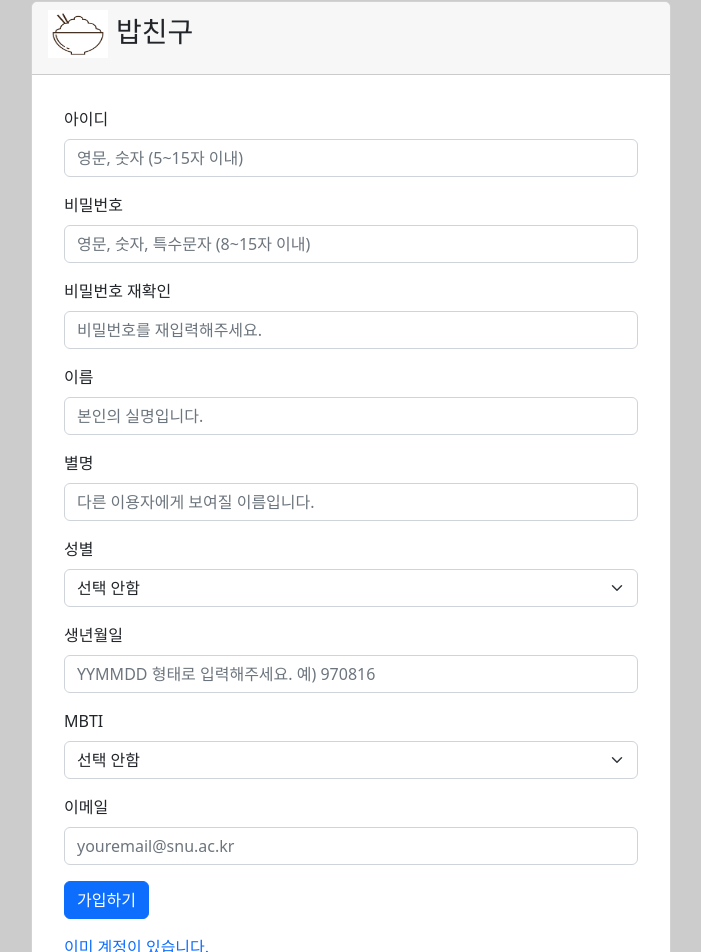
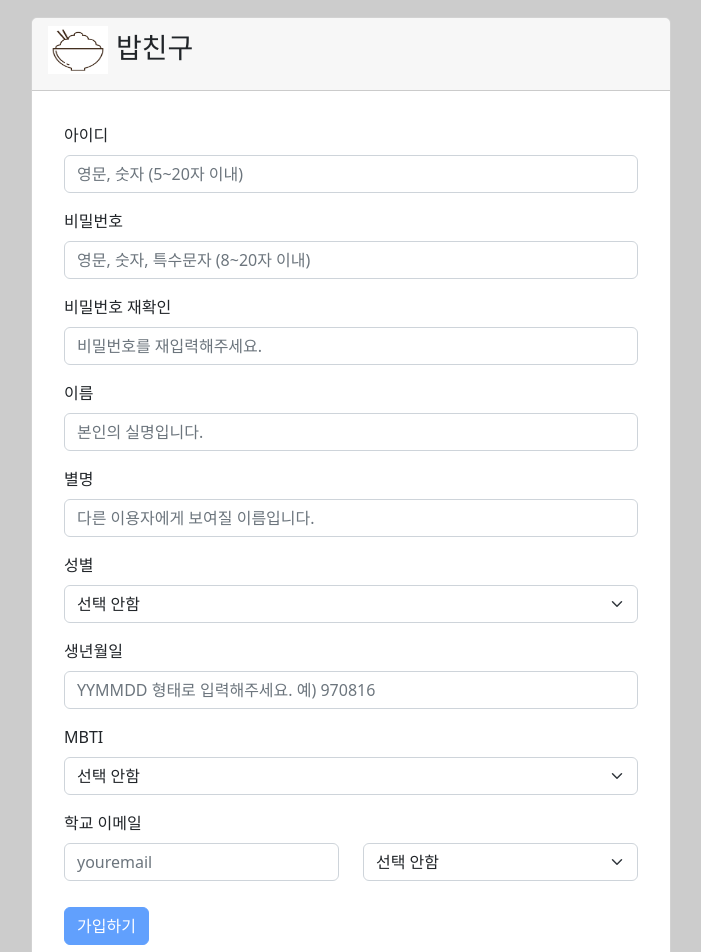
Before and after one commit to swsnu/swppfall2022-team2, a React (Create React App) app in the folder frontend/: page /signup in a window 1280 px wide. Shown: the part 119-1071 px from the top of the page, without its empty margins (289-990 px from the left). Built offline with nearby package versions, Linux system fonts and the light colour scheme.

Commit message:
Form validation compelete
But username, nickname have to be checked whether they are duplicated

```diff
--- a/frontend/src/login/SignUp.css
+++ b/frontend/src/login/SignUp.css
@@ -1,7 +1,7 @@
 .sign-up {
     position: absolute;
     background-color: rgba(0,0,0,0.2);
-    height:calc(150%);
+    height:calc(170%);
     width:calc(100%);
     mix-blend-mode: normal;
 }
@@ -10,3 +10,8 @@ form {
     background-color: white;
 
 }
+
+.errormessage{
+    color: #ff0000
+
+}
--- a/frontend/src/login/SignUp.tsx
+++ b/frontend/src/login/SignUp.tsx
@@ -15,6 +15,7 @@ export interface signUpStatusType{
     nickname: string;
     birth: string;
     email: string;
+    domain: string;
 }
 
 export default function SignUp(){
@@ -22,6 +23,7 @@ export default function SignUp(){
     const dispatch = useDispatch<AppDispatch>();
     const [username, setUsername] = useState("");
     const [password, setPassword] = useState("");
+    const [passwordConfirm, setPasswordConfirm] = useState("");
     const [signUpStatus, handleSignUpStatus] = useState<signUpStatusType>({
         name: '',
         mbti: '',
@@ -29,9 +31,110 @@ export default function SignUp(){
         nickname: '',
         birth: '',
         email: '',
+        domain: '',
     });
+
+
+    const [usernameErrorMessage, setUsernameErrorMessage] = useState<string>('');
+    const [usernameIsValid, setUsernameIsValid] = useState<boolean>(false);
+
+    const [passwordErrorMessage, setPasswordErrorMessage] = useState<string>('');
+    const [passwordIsValid, setPasswordIsValid] = useState<boolean>(false);
+
+    const [passwordConfirmErrorMessage, setPasswordConfirmErrorMessage] = useState<string>('');
+    const [passwordConfirmIsValid, setPasswordConfirmIsValid] = useState<boolean>(false);
+
+    const [nameErrorMessage, setNameErrorMessage] = useState<string>('');
+    const [nameIsValid, setNameIsValid] = useState<boolean>(false);
+
+    const [nicknameErrorMessage, setNicknameErrorMessage] = useState<string>('');
+    const [nicknameIsValid, setNicknameIsValid] = useState<boolean>(false);
+
+    const [birthErrorMessage, setBirthErrorMessage] = useState<string>('');
+    const [birthIsValid, setBirthIsValid] = useState<boolean>(false);
+
+    const [emailErrorMessage, setEmailErrorMessage] = useState<string>('');
+    const [emailIsValid, setEmailIsValid] = useState<boolean>(false);
+
+    const [domainIsSelected, setDomainIsSelected] = useState<boolean>(false);
+
+    const handleUsername = (e: React.BaseSyntheticEvent) : void => {
+        setUsername(e.target.value);
+        // TODO: check username whether it is duplicated
+        const usernameReg = /^[a-zA-Z0-9]{5,20}$/
+        if(e.target.value.length < 5){
+            setUsernameErrorMessage('아이디가 너무 짧습니다.');
+            setUsernameIsValid(false);
+        }
+        /*
+        else if(e.target.value.length > 20){
+            setUsernameErrorMessage('이름이 너무 깁니다.');
+            setUsernameIsValid(false);
+        */
+        else if (!usernameReg.test(e.target.value)) {
+            setUsernameErrorMessage('허용되지 않는 문자가 포함되어 있습니다.')
+            setUsernameIsValid(false);
+        }
+        else{
+            setUsernameErrorMessage('');
+            setUsernameIsValid(true);
+        }
+    };
+
+    const handlePassword = (e: React.BaseSyntheticEvent) : void => {
+        setPassword(e.target.value);
+        const passwordReg = /^[!-~]{8,20}$/
+        // 영어 알파벳, 숫자, 자판으로 칠 수 있는 특수문자 허용. 그 외의 문자도 복사+붙여넣기로 입력할 수 있으니 거르는 역할
+        if(e.target.value.length < 8){
+            setPasswordErrorMessage('비밀번호가 너무 짧습니다.');
+            setPasswordIsValid(false);
+        }
+        else if(!passwordReg.test(e.target.value)){
+            setPasswordErrorMessage('허용되지 않는 문자가 포함되어 있습니다.');
+            setPasswordIsValid(false);
+        }
+        else{
+            setPasswordErrorMessage('');
+            setPasswordIsValid(true);
+        }
+        if(e.target.value !== passwordConfirm){
+            setPasswordConfirmErrorMessage('비밀번호를 똑같이 입력해주세요.');
+            setPasswordConfirmIsValid(false);
+        }
+    };
+
+    const handlePasswordConfirm = (e: React.BaseSyntheticEvent) : void => {
+        setPasswordConfirm(e.target.value);
+        if(e.target.value !== password){
+            setPasswordConfirmErrorMessage('비밀번호를 똑같이 입력해주세요.');
+            setPasswordConfirmIsValid(false);
+        }
+        else{
+            setPasswordConfirmErrorMessage('');
+            setPasswordConfirmIsValid(true);
+        }
+    };
+
     const handleName = (e: React.BaseSyntheticEvent) : void => {
         handleSignUpStatus({ ...signUpStatus, name: e.target.value });
+        const nameReg = /^[가-힣]{2,30}$/
+        if(e.target.value.length < 2){
+            setNameErrorMessage('이름이 너무 짧습니다.');
+            setNameIsValid(false);
+        }
+        /*
+        else if(e.target.value.length > 30){
+            setNameErrorMessage('이름이 너무 깁니다.');
+            setNameIsValid(false);
+        */
+        else if (!nameReg.test(e.target.value)) {
+            setNameErrorMessage('허용되지 않는 문자가 포함되어 있습니다.')
+            setNameIsValid(false);
+        }
+        else{
+            setNameErrorMessage('');
+            setNameIsValid(true);
+        }
     };
     const handleMBTI: (e: React.ChangeEvent<HTMLSelectElement>) => void = (e) => {
         handleSignUpStatus({ ...signUpStatus, mbti: e.target.value });
@@ -41,19 +144,77 @@ export default function SignUp(){
     };
     const handleNickname = (e: React.BaseSyntheticEvent) : void => {
         handleSignUpStatus({ ...signUpStatus, nickname: e.target.value });
+        // TODO: check nickname whether it is duplicated
+        const nicknameReg = /^[a-zA-Z가-힣0-9]{2,10}$/;
+        if(e.target.value.length < 2){
+            setNicknameErrorMessage('별명이 너무 짧습니다.');
+            setNicknameIsValid(false);
+        }
+        /*
+        else if(e.target.value.length > 10){
+            setNicknameErrorMessage('별명이 너무 깁니다.');
+            setNicknameIsValid(false);
+        */
+        else if (!nicknameReg.test(e.target.value)) {
+            setNicknameErrorMessage('허용되지 않는 문자가 포함되어 있습니다.')
+            setNicknameIsValid(false);
+        }
+        else{
+            setNicknameErrorMessage('');
+            setNicknameIsValid(true);
+        }
     };
     const handleBirth = (e: React.BaseSyntheticEvent) : void => {
         handleSignUpStatus({ ...signUpStatus, birth: e.target.value });
+        const birthReg = /^[0-9]{2}(0[1-9]|1[0-2])(0[1-9]|[1-2][0-9]|3[0-1])$/;
+        if(e.target.value.length < 6){
+            setBirthErrorMessage('올바른 형식으로 입력해주세요.');
+            setBirthIsValid(false);
+        }
+        else if (!birthReg.test(e.target.value)) {
+            setBirthErrorMessage('올바른 형식으로 입력해주세요.')
+            setBirthIsValid(false);
+        }
+        else if(+e.target.value%100 === 31 &&
+            ((~~(+e.target.value/100))%100 === 4 || (~~(+e.target.value/100))%100 === 6 || (~~(+e.target.value/100))%100 === 9 || (~~(+e.target.value/100))%100 === 11)) {
+            setBirthErrorMessage('올바른 형식으로 입력해주세요.')
+            setBirthIsValid(false);
+        }
+        else if((~~(+e.target.value/100))%100 === 2 && (~~(+e.target.value/10))%10 === 3) {
+            setBirthErrorMessage('올바른 형식으로 입력해주세요.')
+            setBirthIsValid(false);
+        }
+        else{
+            setBirthErrorMessage('');
+            setBirthIsValid(true);
+        }
     };
     const handleEmail = (e: React.BaseSyntheticEvent) : void => {
         handleSignUpStatus({ ...signUpStatus, email: e.target.value });
+        const emailReg = /^[a-zA-Z0-9\.]{1,100}$/;
+        if(e.target.value.length < 1){
+            setEmailErrorMessage('이메일을 입력해주세요.');
+            setEmailIsValid(false);
+        }
+        else if (!emailReg.test(e.target.value)) {
+            setEmailErrorMessage('허용되지 않는 문자가 포함되어 있습니다.')
+            setEmailIsValid(false);
+        }
+        else{
+            setEmailErrorMessage('');
+            setEmailIsValid(true);
+        }
+    };
+    const handleDomain: (e: React.ChangeEvent<HTMLSelectElement>) => void = (e) => {
+        handleSignUpStatus({ ...signUpStatus, domain: e.target.value });
+        setDomainIsSelected(true);
     };
     const navigate = useNavigate();
 
     const handleSignUp = () => {
         try{dispatch(setSignUp({username: username, password: password, name: signUpStatus.name,
             mbti: signUpStatus.mbti, gender: signUpStatus.gender, nickname: signUpStatus.nickname,
-            birth: signUpStatus.birth, email: signUpStatus.email}))
+            birth: signUpStatus.birth, email: (signUpStatus.email+signUpStatus.domain)}))
             alert('회원 가입이 정상적으로 완료되었습니다.');
             navigate('/login');
 
@@ -94,23 +255,28 @@ export default function SignUp(){
                     <Form className="rounded p-4 p-sm-3">
                         <Form.Group className="mb-3">
                             <Form.Label>아이디</Form.Label>
-                            <Form.Control type="username" placeholder="영문, 숫자 (5~15자 이내)" onChange={event => setUsername(event.target.value)} maxLength={15}/>
+                            <Form.Control type="username" placeholder="영문, 숫자 (5~20자 이내)" onChange={handleUsername} maxLength={20}/>
+                            {<span className='errormessage'> {usernameErrorMessage}</span>}
                         </Form.Group>
                         <Form.Group className="mb-3">
                             <Form.Label>비밀번호</Form.Label>
-                            <Form.Control type="password" placeholder="영문, 숫자, 특수문자 (8~15자 이내)" onChange={event => setPassword(event.target.value)} maxLength={15}/>
+                            <Form.Control type="password" placeholder="영문, 숫자, 특수문자 (8~20자 이내)" onChange={handlePassword} maxLength={20}/>
+                            {<span className='errormessage'> {passwordErrorMessage}</span>}
                         </Form.Group>
                         <Form.Group className="mb-3">
                             <Form.Label>비밀번호 재확인</Form.Label>
-                            <Form.Control type="password" placeholder="비밀번호를 재입력해주세요." maxLength={15}/>
+                            <Form.Control type="password" placeholder="비밀번호를 재입력해주세요." onChange={handlePasswordConfirm} maxLength={20}/>
+                            {<span className='errormessage'> {passwordConfirmErrorMessage}</span>}
                         </Form.Group>
                         <Form.Group className="mb-3">
                             <Form.Label>이름</Form.Label>
                             <Form.Control type="text" placeholder="본인의 실명입니다." maxLength={30} onChange={handleName}/>
+                            {<span className='errormessage'> {nameErrorMessage}</span>}
                         </Form.Group>
                         <Form.Group className="mb-3">
                             <Form.Label>별명</Form.Label>
                             <Form.Control type="text" placeholder="다른 이용자에게 보여질 이름입니다." maxLength={10} onChange={handleNickname}/>
+                            {<span className='errormessage'> {nicknameErrorMessage}</span>}
                         </Form.Group>
                         <Form.Group className="mb-3">
                             <Form.Label>성별</Form.Label>
@@ -123,6 +289,7 @@ export default function SignUp(){
                         <Form.Group className="mb-3">
                             <Form.Label>생년월일</Form.Label>
                             <Form.Control type="text" placeholder="YYMMDD 형태로 입력해주세요. 예) 970816" maxLength={6} onChange={handleBirth}/>
+                            {<span className='errormessage'> {birthErrorMessage}</span>}
                         </Form.Group>
                         <Form.Group className="mb-3">
                             <Form.Label>MBTI</Form.Label>
@@ -146,11 +313,22 @@ export default function SignUp(){
                                 <option value = 'ISFP'>ISFP</option>
                             </Form.Select>
                         </Form.Group>
-                        <Form.Group className="mb-3">
-                            <Form.Label>이메일</Form.Label>
-                            <Form.Control type="text" placeholder="youremail@snu.ac.kr" maxLength={100} onChange={handleEmail}/>
-                        </Form.Group>
-                        <Button className="mb-3" variant='primary' onClick={handleSignUp}>
+                        <Row className='mb-3'>
+                            <Form.Label>학교 이메일</Form.Label>
+                            <Form.Group as={Col}>
+                                <Form.Control type="text" placeholder="youremail" maxLength={100} onChange={handleEmail}/>
+                                {<span className='errormessage'> {emailErrorMessage}</span>}
+                            </Form.Group>
+                            <Form.Group as={Col}>
+                                <Form.Select name='domain' defaultValue={''} onChange={handleDomain}>
+                                <option value = '' disabled>선택 안함</option>
+                                <option value = '@snu.ac.kr'>@snu.ac.kr (서울대학교)</option>
+                                </Form.Select>
+                            </Form.Group>
+                        </Row>
+                        <Button className="mb-3" variant='primary' onClick={handleSignUp}
+                        disabled={!(usernameIsValid && passwordIsValid && passwordConfirmIsValid && nicknameIsValid
+                        && nameIsValid && birthIsValid && emailIsValid && domainIsSelected)}>
                             가입하기
                         </Button>
                         <Form.Group className="mb-3">
```
Also changed, not shown: frontend/src/mypage/MyPage.tsx (+7 -1 lines), frontend/src/mypage/MyStatus.tsx (+14 -5 lines), 2 other files (tests, documents, lock files or other folders).
